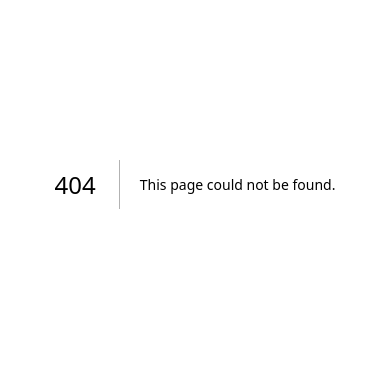
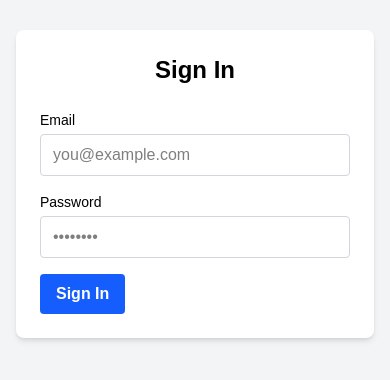
Before and after one commit to Naman1369/lms-project, a Next.js app: page /signin in a window 390 px wide. Before the commit this address had no page. Shown: the part 238-618 px from the top of the page. Built offline with nearby package versions, Linux system fonts and the light colour scheme.

Commit message:
feat: create responsive signin page and component

```diff
--- a/jsconfig.json
+++ b/jsconfig.json
@@ -1,7 +1,8 @@
 {
   "compilerOptions": {
+    "baseUrl": ".",
     "paths": {
-      "@/*": ["./*"]
+      "@/*": ["src/*"]
     }
   }
 }
--- /dev/null
+++ b/src/app/signin/page.js
@@ -0,0 +1,5 @@
+import LoginPage from '@/components/page/login-page';
+
+export default function SignInPage() {
+  return <LoginPage />;
+}
--- /dev/null
+++ b/src/components/page/login-page.jsx
@@ -0,0 +1,121 @@
+"use client";
+
+import React, { useState } from 'react';
+import InputField from '../global/input-field';
+import Button from '../global/button';
+import Card from '../global/card'; // We can use the Card for a nice container
+
+const LoginPage = () => {
+  // State for form inputs, errors, and loading status
+  const [form, setForm] = useState({ email: '', password: '' });
+  const [error, setError] = useState('');
+  const [isLoading, setIsLoading] = useState(false);
+
+  // Update form state on input change
+  const handleChange = (e) => {
+    setForm({ ...form, [e.target.name]: e.target.value });
+  };
+
+  // Handle form submission
+  const handleSubmit = (e) => {
+    e.preventDefault(); // Prevent default form submission
+    setError('');       // Clear previous errors
+
+    // --- Basic Client-Side Validation ---
+    if (!form.email || !form.password) {
+      setError('Email and password are required.');
+      return;
+    }
+
+    setIsLoading(true);
+
+    // Simulate an API call
+    setTimeout(() => {
+      console.log('Form Submitted:', form);
+      // In a real app, you would handle the API response here.
+      // For now, we just log it and reset the loading state.
+      alert(`Simulating login for: ${form.email}`);
+      setIsLoading(false);
+    }, 1000);
+  };
+
+  /*
+  // NOTE: For future use, here is the advanced handleSubmit from your course material
+  // that connects to NextAuth. You can swap this in when you are ready to connect the backend.
+
+  const handleSubmit = async (e) => {
+    e.preventDefault();
+    setError('');
+
+    if (!form.email || !form.password) {
+      setError('Email and password are required.');
+      return;
+    }
+
+    setIsLoading(true);
+
+    try {
+      const res = await signIn("credentials", {
+        redirect: false,
+        email: form.email,
+        password: form.password
+      });
+
+      if (res?.error) {
+        setError("Invalid credentials");
+      }
+
+      if (res?.ok) {
+        router.push('/dashboard'); // Or role-based redirect
+      }
+    } catch (err) {
+      setError("An unexpected error occurred.");
+    } finally {
+      setIsLoading(false);
+    }
+  };
+  */
+
+  return (
+    <div className="flex items-center justify-center min-h-screen bg-gray-100 px-4">
+      <Card className="w-full max-w-md">
+        <form onSubmit={handleSubmit}>
+          <h2 className="text-2xl text-black font-bold mb-6 text-center">Sign In</h2>
+
+          {error && (
+            <div className="mb-4 text-red-600 bg-red-100 p-3 rounded-md text-center text-sm" role="alert">
+              {error}
+            </div>
+          )}
+
+          <div className="space-y-4">
+            <InputField
+              label="Email"
+              name="email"
+              type="email"
+              value={form.email}
+              onChange={handleChange}
+              placeholder="you@example.com"
+              disabled={isLoading}
+            />
+            <InputField
+              label="Password"
+              name="password"
+              type="password"
+              value={form.password}
+              onChange={handleChange}
+              placeholder="••••••••"
+              disabled={isLoading}
+            />
+          </div>
+
+          <Button type="submit" disabled={isLoading} className="w-full mt-6">
+            {isLoading ? 'Signing In...' : 'Sign In'}
+          </Button>
+        </form>
+      </Card>
+    </div>
+  );
+};
+
+export default LoginPage;
```
